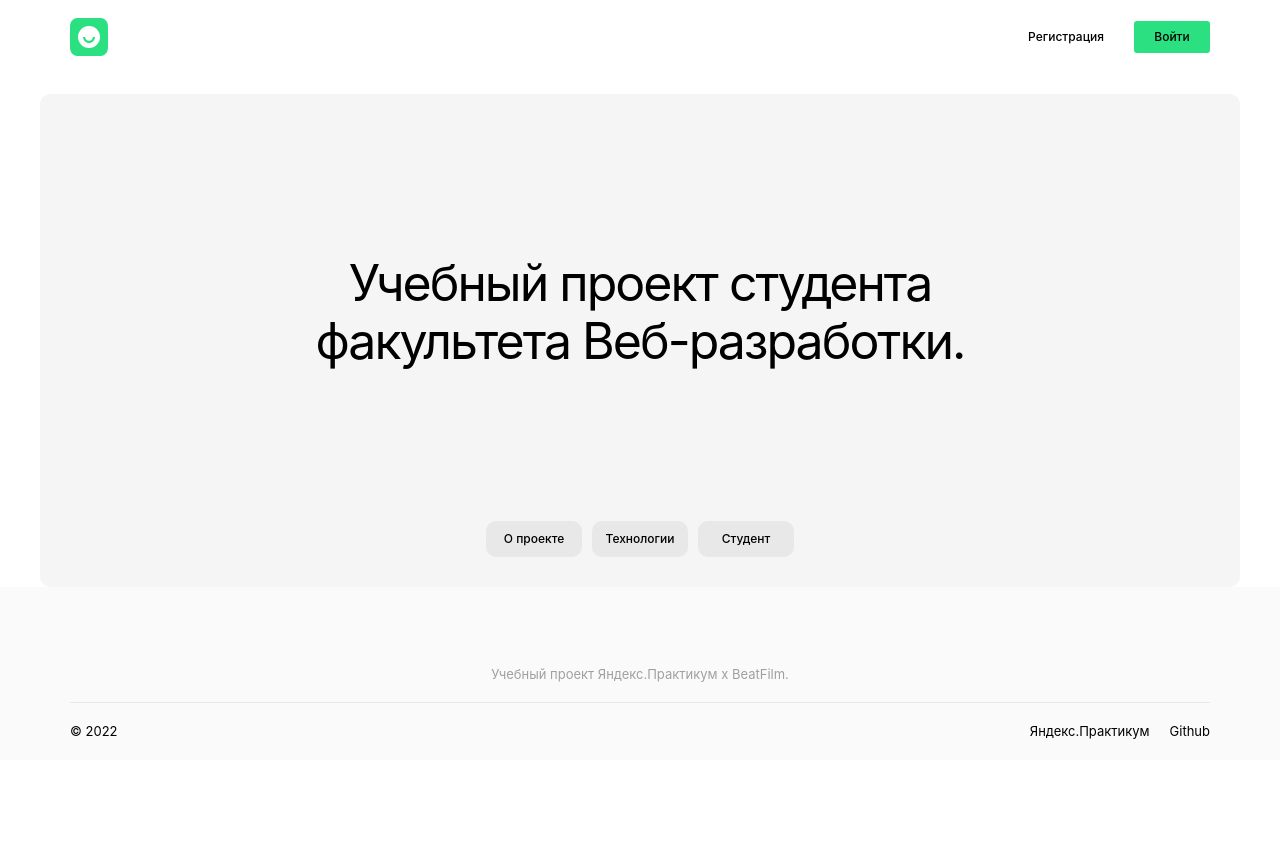
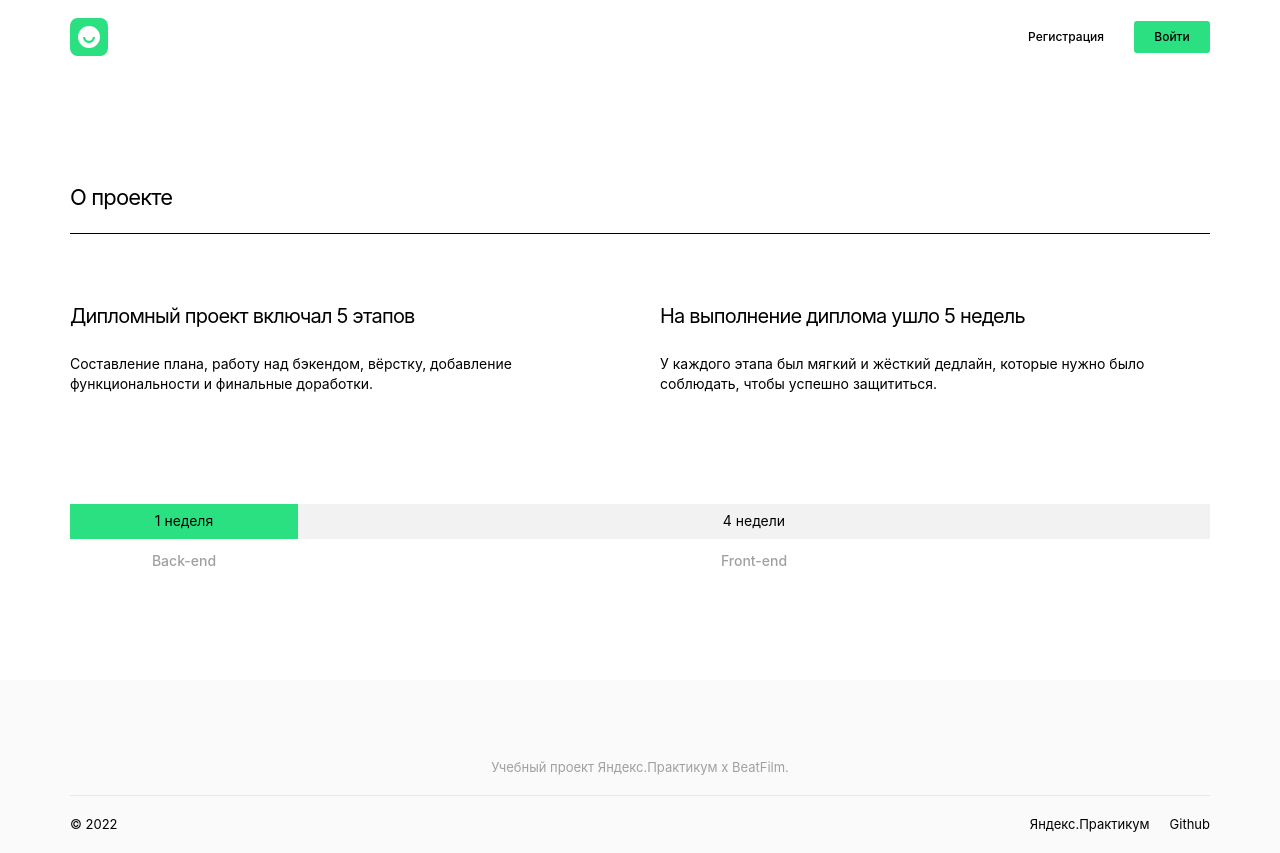
Before and after one commit to Evgeta/movies-explorer-frontend, a React (Create React App) app: page / in a window 1280 px wide. Before the commit the page ends 800 px from the top, so only its background shows below. Built offline with nearby package versions, Linux system fonts and the light colour scheme.

Commit message:
fix: adjust adaptivity of About project component

```diff
--- a/src/components/AboutProject/AboutProject.css
+++ b/src/components/AboutProject/AboutProject.css
@@ -123,9 +123,9 @@
     margin-top: 22px;
   }
 
-  .about-project__thesis {
+  /* .about-project__thesis {
     max-width: 319px;
-  }
+  } */
 
   .about-project__thesis-list {
     padding-bottom: 81px;
@@ -148,7 +148,6 @@
     line-height: 1.22;
     letter-spacing: -0.04em;
     padding-bottom: 28px;
-    max-width: 284px;
   }
 
   .about-project__thesis-list {
@@ -199,3 +198,10 @@
     gap: 10px;
   }
 }
+
+@media screen and (max-width: 320px)
+{
+  .about-project__title {
+     max-width: 284px;
+  }
+}
--- a/src/components/Main/Main.js
+++ b/src/components/Main/Main.js
@@ -11,12 +11,12 @@ import "./Main.css";
 function Main() {
   return (
     <main className="main">
-      <Promo />
-      {/* <AboutProject />
-      <Techs />
+      {/* <Promo /> */}
+       <AboutProject />
+     {/* <Techs />
       <AboutMe />
-      <Portfolio /> */}
-    </main>
+      <Portfolio />  */}
+   </main>
   );
 }
 
```
